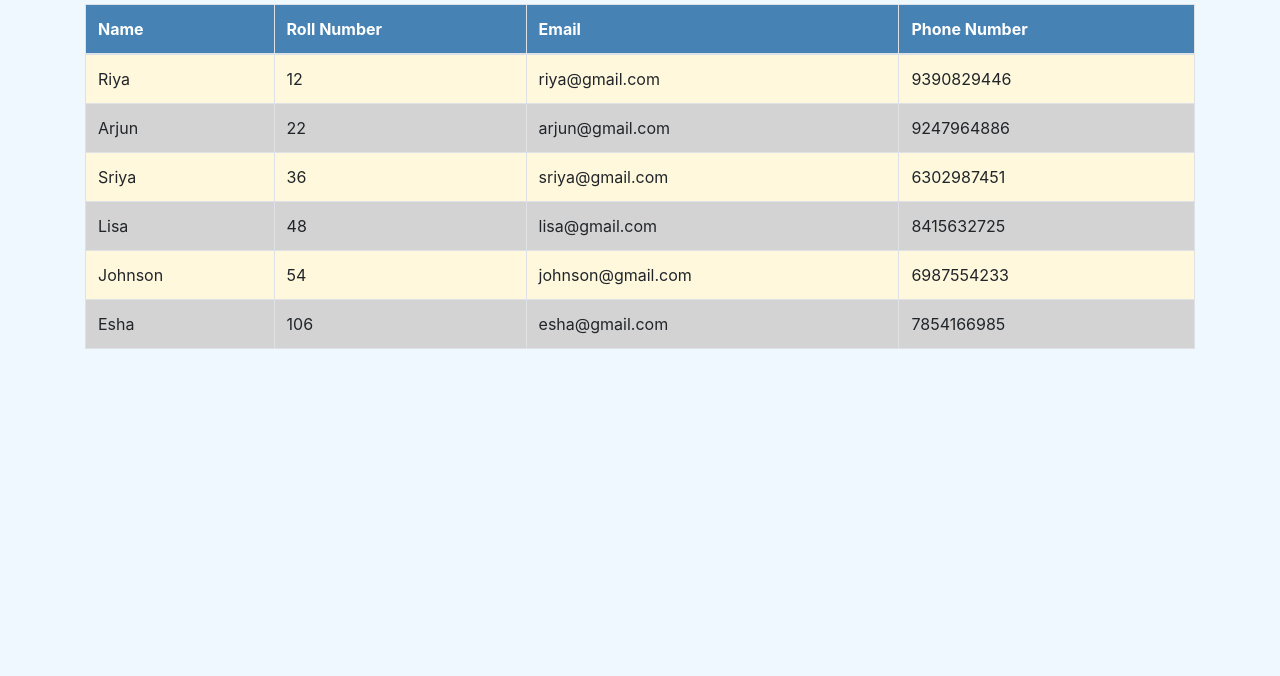
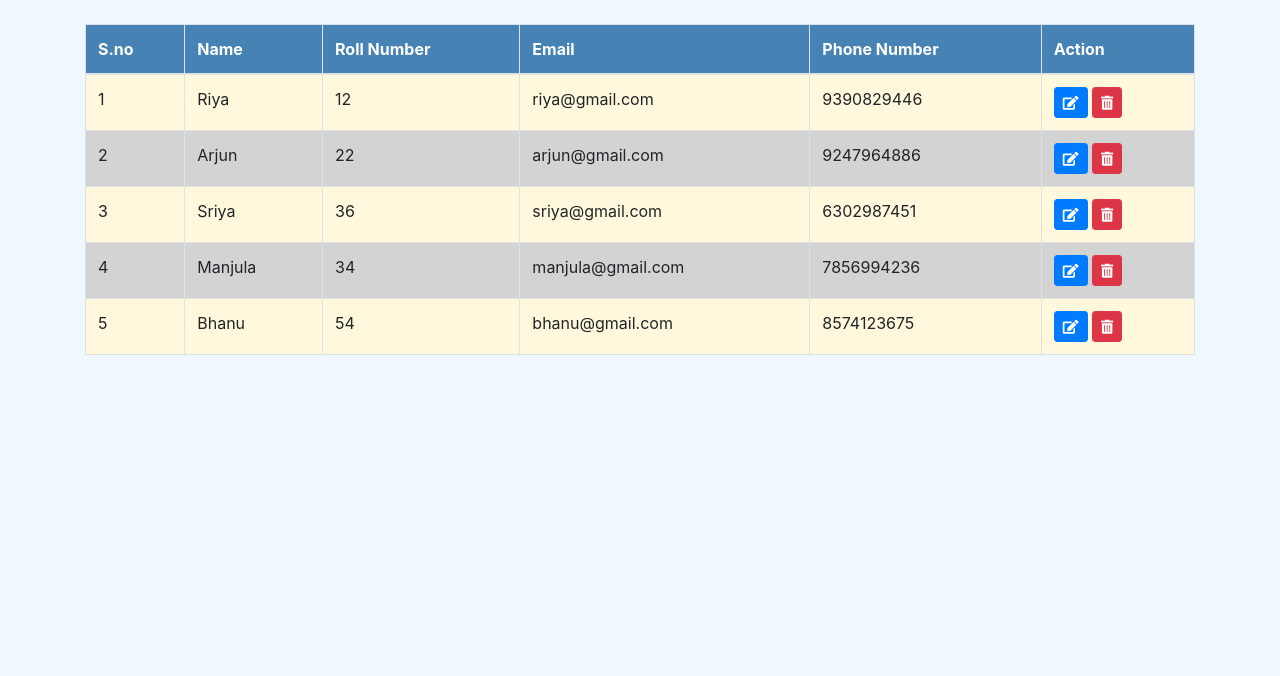
Before and after one commit to Gontu-Neeraja/EZTS, a plain HTML site: page HTML FILES/student.html in a window 1280 px wide. Shown: the part 124-800 px from the top of the page. Drawn offline with nearby package versions, Linux system fonts and the light colour scheme.

Commit message:
HTML file

```diff
--- a/HTML FILES/student.html
+++ b/HTML FILES/student.html
@@ -5,6 +5,7 @@
     <meta name="viewport" content="width=device-width, initial-scale=1.0">
     <title>Student Information</title>
     <link rel="stylesheet" href="https://stackpath.bootstrapcdn.com/bootstrap/4.5.2/css/bootstrap.min.css">
+    <link rel="stylesheet" href="https://cdnjs.cloudflare.com/ajax/libs/font-awesome/5.15.4/css/all.min.css">
     <style>
         body {
             background-color: aliceblue;
@@ -16,6 +17,9 @@
             color: indigo;
             text-align: center;
             margin-bottom: 30px;
+            background-color: lightcoral;
+            padding: 10px;
+            border-radius: 5px;
         }
         table {
             background-color: cornsilk;
@@ -27,56 +31,110 @@
         tr:nth-child(even) {
             background-color: lightgrey;
         }
+        .modal-header {
+            background-color: lightcoral;
+        }
     </style>
 </head>
 <body>
     <div class="container">
-        <h1>Student Information</h1>
+        <h1>Student Management System</h1>
         <table class="table table-bordered">
             <thead>
                 <tr>
+                    <th>S.no</th>
                     <th>Name</th>
                     <th>Roll Number</th>
                     <th>Email</th>
                     <th>Phone Number</th>
+                    <th>Action</th>
                 </tr>
             </thead>
             <tbody>
                 <tr>
+                    <td>1</td>
                     <td>Riya</td>
                     <td>12</td>
                     <td>riya@gmail.com</td>
                     <td>9390829446</td>
+                    <td>
+                        <form method="POST" action="edit_student.php" style="display:inline-block;">
+                            <input type="hidden" name="student_id" value="1">
+                            <button type="submit" class="btn btn-sm btn-primary"><i class="fas fa-edit"></i></button>
+                        </form>
+                        <form method="POST" action="delete_student.php" style="display:inline-block;">
+                            <input type="hidden" name="student_id" value="1">
+                            <button type="submit" class="btn btn-sm btn-danger"><i class="fas fa-trash-alt"></i></button>
+                        </form>
+                    </td>
                 </tr>
                 <tr>
+                    <td>2</td>
                     <td>Arjun</td>
                     <td>22</td>
                     <td>arjun@gmail.com</td>
                     <td>9247964886</td>
+                    <td>
+                        <form method="POST" action="edit_student.php" style="display:inline-block;">
+                            <input type="hidden" name="student_id" value="2">
+                            <button type="submit" class="btn btn-sm btn-primary"><i class="fas fa-edit"></i></button>
+                        </form>
+                        <form method="POST" action="delete_student.php" style="display:inline-block;">
+                            <input type="hidden" name="student_id" value="2">
+                            <button type="submit" class="btn btn-sm btn-danger"><i class="fas fa-trash-alt"></i></button>
+                        </form>
+                    </td>
                 </tr>
                 <tr>
+                    <td>3</td>
                     <td>Sriya</td>
                     <td>36</td>
                     <td>sriya@gmail.com</td>
                     <td>6302987451</td>
+                    <td>
+                        <form method="POST" action="edit_student.php" style="display:inline-block;">
+                            <input type="hidden" name="student_id" value="3">
+                            <button type="submit" class="btn btn-sm btn-primary"><i class="fas fa-edit"></i></button>
+                        </form>
+                        <form method="POST" action="delete_student.php" style="display:inline-block;">
+                            <input type="hidden" name="student_id" value="3">
+                            <button type="submit" class="btn btn-sm btn-danger"><i class="fas fa-trash-alt"></i></button>
+                        </form>
+                    </td>
                 </tr>
                 <tr>
-                    <td>Lisa</td>
-                    <td>48</td>
-                    <td>lisa@gmail.com</td>
-                    <td>8415632725</td>
+                    <td>4</td>
+                    <td>Manjula</td>
+                    <td>34</td>
+                    <td>manjula@gmail.com</td>
+                    <td>7856994236</td>
+                    <td>
+                        <form method="POST" action="edit_student.php" style="display:inline-block;">
+                            <input type="hidden" name="student_id" value="3">
+                            <button type="submit" class="btn btn-sm btn-primary"><i class="fas fa-edit"></i></button>
+                        </form>
+                        <form method="POST" action="delete_student.php" style="display:inline-block;">
+                            <input type="hidden" name="student_id" value="3">
+                            <button type="submit" class="btn btn-sm btn-danger"><i class="fas fa-trash-alt"></i></button>
+                        </form>
+                    </td>
                 </tr>
                 <tr>
-                    <td>Johnson</td>
+                    <td>5</td>
+                    <td>Bhanu</td>
                     <td>54</td>
-                    <td>johnson@gmail.com</td>
-                    <td>6987554233</td>
-                </tr>
-                <tr>
-                    <td>Esha</td>
-                    <td>106</td>
-                    <td>esha@gmail.com</td>
-                    <td>7854166985</td>
+                    <td>bhanu@gmail.com</td>
+                    <td>8574123675</td>
+                    <td>
+                        <form method="POST" action="edit_student.php" style="display:inline-block;">
+                            <input type="hidden" name="student_id" value="3">
+                            <button type="submit" class="btn btn-sm btn-primary"><i class="fas fa-edit"></i></button>
+                        </form>
+                        <form method="POST" action="delete_student.php" style="display:inline-block;">
+                            <input type="hidden" name="student_id" value="3">
+                            <button type="submit" class="btn btn-sm btn-danger"><i class="fas fa-trash-alt"></i></button>
+                        </form>
+                    </td>
                 </tr>
             </tbody>
         </table>
```
